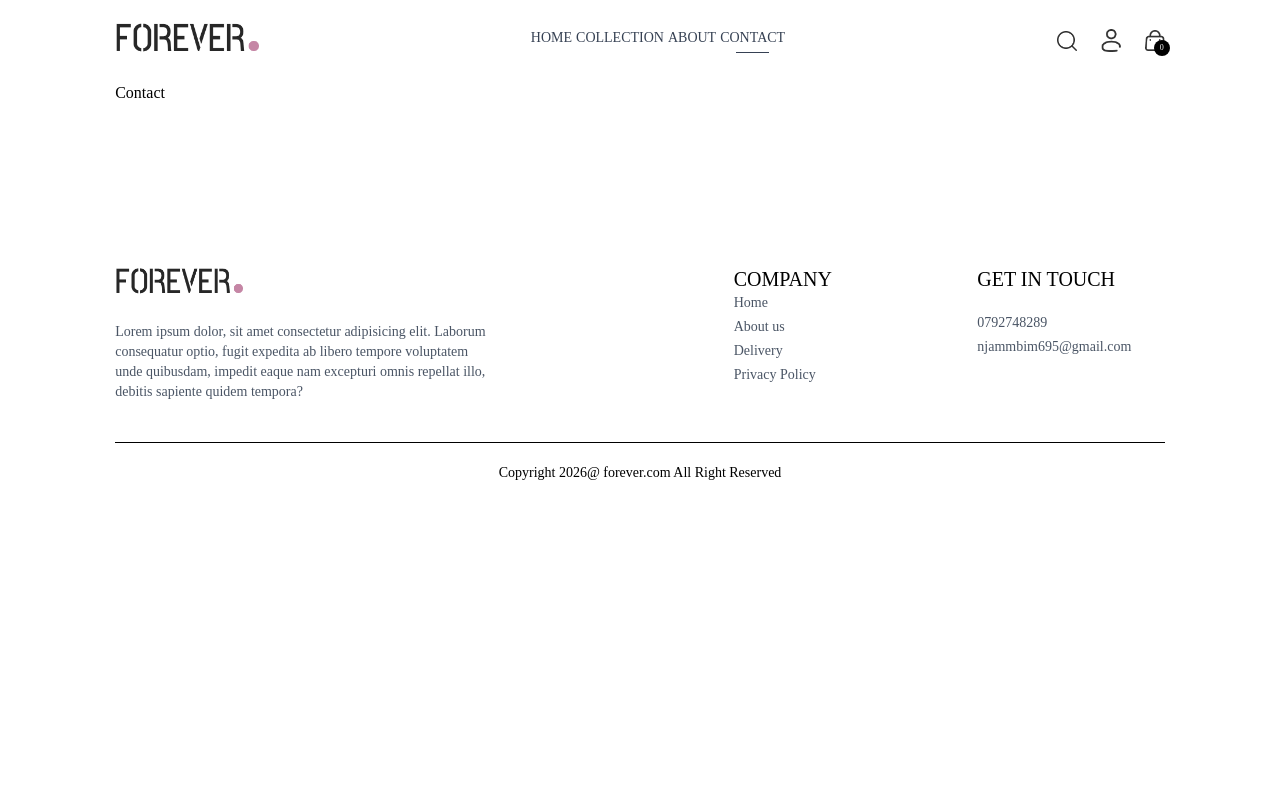
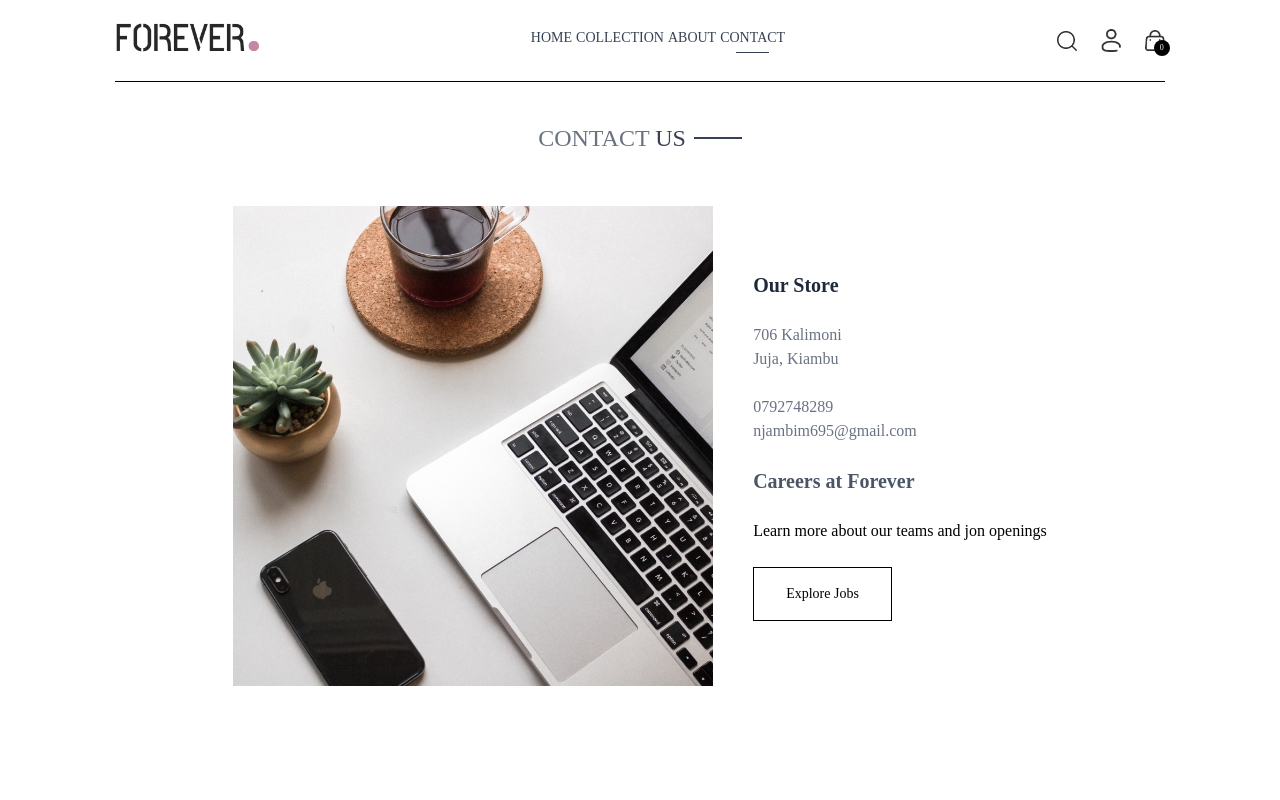
Before and after one commit to mercynjambi/E-COMMERCE, a React (Vite) app in the folder frontend/: page /contact in a window 1280 px wide. Shown: the top 800 px of the page. Built offline with nearby package versions, Linux system fonts and the light colour scheme.

Commit message:
contact page layout

```diff
--- a/frontend/src/pages/Contact.jsx
+++ b/frontend/src/pages/Contact.jsx
@@ -1,8 +1,28 @@
 import React from 'react'
+import Title from '../components/Title'
+import { assets } from '../assets/assets'
+import NewsletterBox from '../components/NewsletterBox'
 
 const Contact = () => {
   return (
-    <div>Contact</div>
+    <div>
+      <div className='text-center text-2xl pt-10 border-t'>
+        <Title text1={'CONTACT'} text2={'US'}/>
+      </div>
+
+      <div className='my-10 flex flex-col justify-center md:flex-row gap-10 mb-28'>
+        <img className='w-full max-w-[480px]' src={assets.contact_img} alt=""/>
+        <div className='flex flex-col justify-center items-start gap-6'>
+            <p className='font-semibold text-xl text-gray-800'>Our Store</p>
+            <p className='text-gray-500'>706 Kalimoni<br/>Juja, Kiambu</p>
+            <p className='text-gray-500'>0792748289<br/>njambim695@gmail.com</p>
+            <p className='font-semibold text-xl text-gray-600'>Careers at Forever</p>
+            <p className=''>Learn more about our teams and jon openings</p>
+            <button className='border border-black px-8 py-4 text-sm hover:bg-black hover:text-white transition-all duration-500'>Explore Jobs</button>
+        </div>
+      </div>
+      <NewsletterBox/>
+    </div>
   )
 }
 
```
